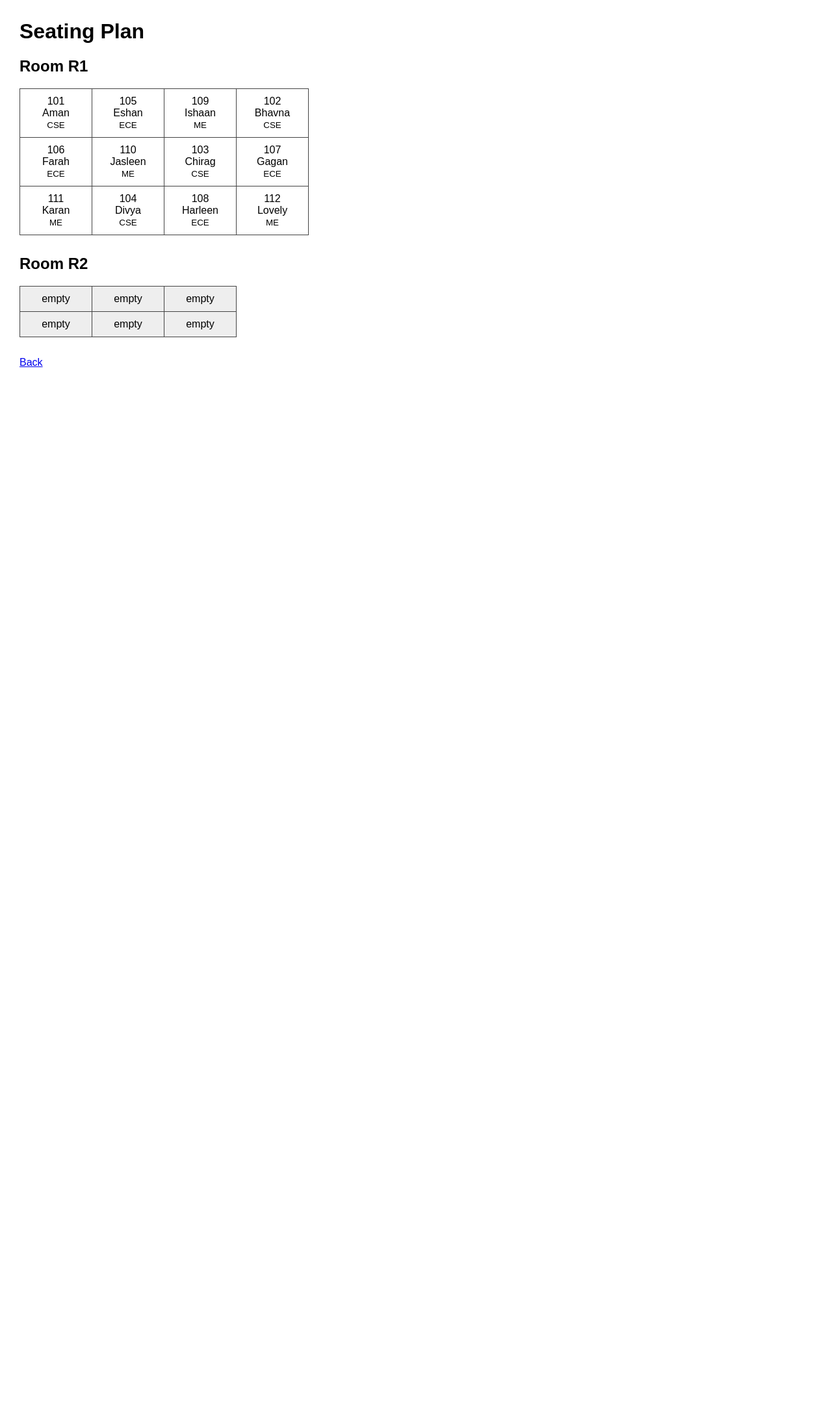
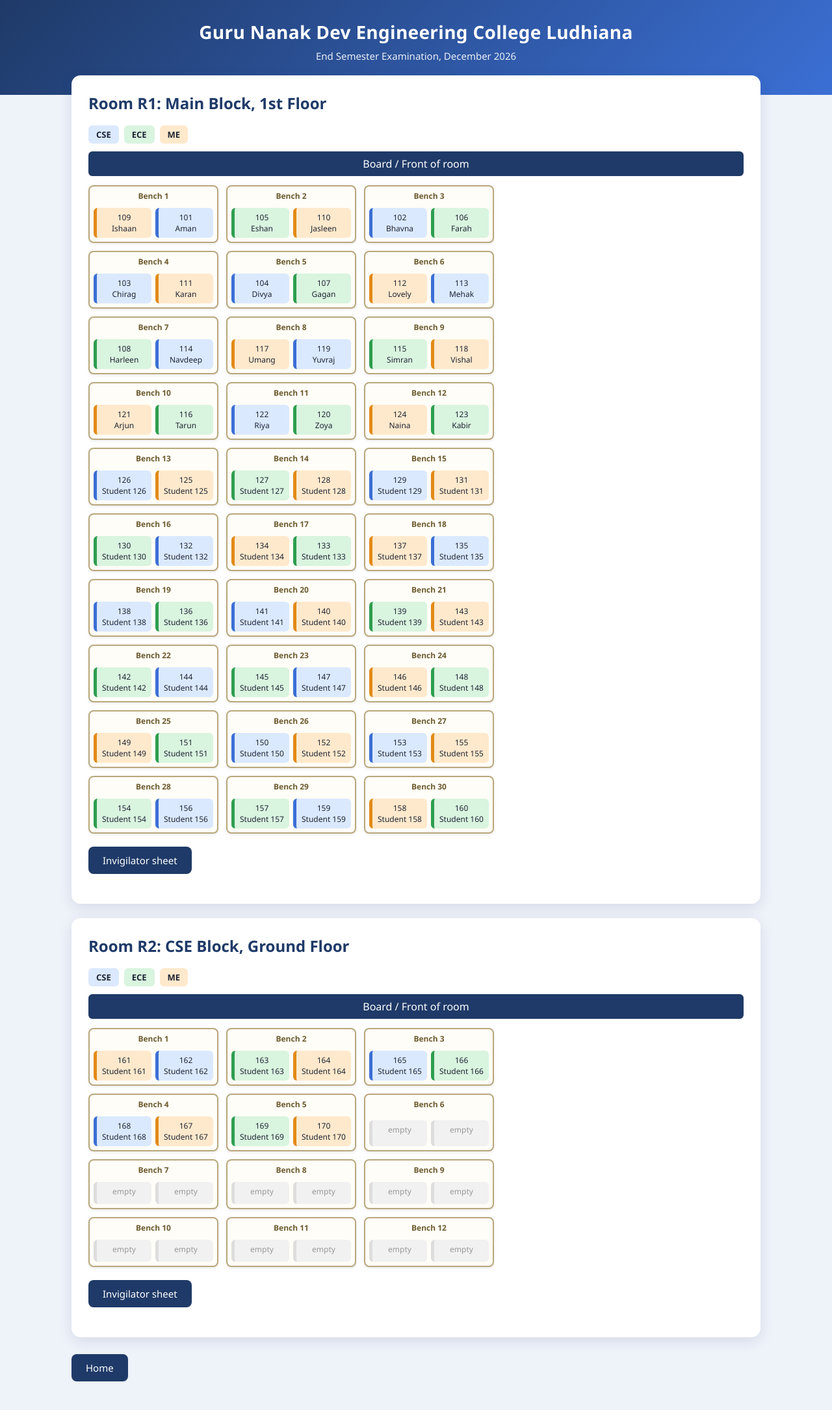
Before and after one commit to Tamanna-sh/exam-seating, a Flask app: page /generate in a window 1280 px wide. Shown: the whole page at 65% size. Before the commit the page ends 565 px from the top, so only its background shows below. Run offline with Flask 3, Linux system fonts and the light colour scheme.

Commit message:
Seats side by side on each bench

```diff
--- a/app.py
+++ b/app.py
@@ -1,47 +1,116 @@
 import csv
-from flask import Flask, render_template, request
+import json
+from collections import Counter
+from flask import Flask, render_template, request, abort
 from seating import allocate, find_seat
 
 app = Flask(__name__)
 
 
 def read_csv(path):
-    with open(path, newline="", encoding="utf-8") as f:
+    with open(path, newline="", encoding="utf-8-sig") as f:
         return list(csv.DictReader(f))
 
 
+def load_config():
+    with open("config.json", encoding="utf-8-sig") as f:
+        return json.load(f)
+
+
 def build_plan():
-    students = read_csv("data/students.csv")
-    rooms = [
-        {"room": r["room"], "rows": int(r["rows"]), "cols": int(r["cols"])}
-        for r in read_csv("data/rooms.csv")
-    ]
-    return allocate(students, rooms)
+    return allocate(read_csv("data/students.csv"), read_csv("data/rooms.csv"))
+
+
+def room_info(room_name):
+    for r in read_csv("data/rooms.csv"):
+        if r["room"] == room_name:
+            return r
+    return {}
 
 
 @app.route("/")
 def index():
-    return render_template("index.html")
+    return render_template("index.html", config=load_config())
+
+
+@app.route("/health")
+def health():
+    return "ok"
 
 
 @app.route("/find")
 def find():
     query = request.args.get("q", "")
+    config = load_config()
     try:
         plan = build_plan()
     except ValueError as e:
-        return render_template("seat.html", matches=[], query=query, error=str(e))
+        return render_template("slip.html", matches=[], query=query, error=str(e), config=config)
     matches = find_seat(plan, query)
-    return render_template("seat.html", matches=matches, query=query, error=None)
+    for m in matches:
+        info = room_info(m["room"])
+        m["block"] = info.get("block", "")
+        m["floor"] = info.get("floor", "")
+        m["invigilator"] = info.get("invigilator", "")
+    return render_template("slip.html", matches=matches, query=query, error=None, config=config)
+
+
+@app.route("/map/<room>/<int:bench_no>")
+def room_map(room, bench_no):
+    plan = build_plan()
+    if room not in plan:
+        abort(404)
+    return render_template(
+        "map.html", room=room, grid=plan[room], info=room_info(room),
+        highlight=bench_no, config=load_config(),
+    )
 
 
 @app.route("/generate")
 def generate():
+    config = load_config()
     try:
         plan = build_plan()
     except ValueError as e:
-        return render_template("result.html", plan={}, error=str(e))
-    return render_template("result.html", plan=plan, error=None)
+        return render_template("result.html", plan={}, rooms={}, error=str(e), config=config)
+    rooms = {r["room"]: r for r in read_csv("data/rooms.csv")}
+    return render_template("result.html", plan=plan, rooms=rooms, error=None, config=config)
+
+
+@app.route("/sheet/<room>")
+def sheet(room):
+    plan = build_plan()
+    if room not in plan:
+        abort(404)
+    cols = len(plan[room][0])
+    entries = []
+    for r, row in enumerate(plan[room]):
+        for c, bench in enumerate(row):
+            for k, s in enumerate(bench):
+                if s:
+                    entries.append({
+                        "bench_no": r * cols + c + 1,
+                        "side": "Left" if k == 0 else "Right",
+                        "student": s,
+                    })
+    return render_template(
+        "invigilator.html", room=room, entries=entries,
+        info=room_info(room), config=load_config(),
+    )
+
+
+@app.route("/stats")
+def stats():
+    students = read_csv("data/students.csv")
+    rooms = read_csv("data/rooms.csv")
+    benches = sum(int(r["rows"]) * int(r["bench_cols"]) for r in rooms)
+    seats = benches * 2
+    return render_template(
+        "stats.html", total=len(students), rooms=len(rooms), benches=benches,
+        seats=seats, free=seats - len(students),
+        by_branch=dict(Counter(s["branch"] for s in students)),
+        config=load_config(),
+    )
 
 
 if __name__ == "__main__":
--- /dev/null
+++ b/config.json
@@ -0,0 +1,5 @@
+{
+  "university": "Guru Nanak Dev Engineering College Ludhiana",
+  "exam_name": "End Semester Examination",
+  "exam_date": "December 2026"
+}
--- a/data/rooms.csv
+++ b/data/rooms.csv
@@ -1,3 +1,3 @@
-room,rows,cols
-R1,3,4
-R2,2,3
+room,rows,bench_cols,block,floor,invigilator
+R1,10,3,Main Block,1st Floor,Invigilator 1
+R2,4,3,CSE Block,Ground Floor,Invigilator 2
--- a/data/students.csv
+++ b/data/students.csv
@@ -1,13 +1,71 @@
-roll_no,name,branch
-101,Aman,CSE
-102,Bhavna,CSE
-103,Chirag,CSE
-104,Divya,CSE
-105,Eshan,ECE
-106,Farah,ECE
-107,Gagan,ECE
-108,Harleen,ECE
-109,Ishaan,ME
-110,Jasleen,ME
-111,Karan,ME
-112,Lovely,ME
+roll_no,name,branch,class,year
+101,Aman,CSE,B.Tech,3
+102,Bhavna,CSE,B.Tech,3
+103,Chirag,CSE,B.Tech,3
+104,Divya,CSE,B.Tech,3
+105,Eshan,ECE,B.Tech,3
+106,Farah,ECE,B.Tech,3
+107,Gagan,ECE,B.Tech,3
+108,Harleen,ECE,B.Tech,3
+109,Ishaan,ME,B.Tech,3
+110,Jasleen,ME,B.Tech,3
+111,Karan,ME,B.Tech,3
+112,Lovely,ME,B.Tech,3
+113,Mehak,CSE,B.Tech,3
+114,Navdeep,CSE,B.Tech,3
+115,Simran,ECE,B.Tech,3
+116,Tarun,ECE,B.Tech,3
+117,Umang,ME,B.Tech,3
+118,Vishal,ME,B.Tech,3
+119,Yuvraj,CSE,B.Tech,3
+120,Zoya,ECE,B.Tech,3
+121,Arjun,ME,B.Tech,3
+122,Riya,CSE,B.Tech,3
+123,Kabir,ECE,B.Tech,3
+124,Naina,ME,B.Tech,3
+125,Student 125,ME,B.Tech,3
+126,Student 126,CSE,B.Tech,3
+127,Student 127,ECE,B.Tech,3
+128,Student 128,ME,B.Tech,3
+129,Student 129,CSE,B.Tech,3
+130,Student 130,ECE,B.Tech,3
+131,Student 131,ME,B.Tech,3
+132,Student 132,CSE,B.Tech,3
+133,Student 133,ECE,B.Tech,3
+134,Student 134,ME,B.Tech,3
+135,Student 135,CSE,B.Tech,3
+136,Student 136,ECE,B.Tech,3
+137,Student 137,ME,B.Tech,3
+138,Student 138,CSE,B.Tech,3
+139,Student 139,ECE,B.Tech,3
+140,Student 140,ME,B.Tech,3
+141,Student 141,CSE,B.Tech,3
+142,Student 142,ECE,B.Tech,3
+143,Student 143,ME,B.Tech,3
+144,Student 144,CSE,B.Tech,3
+145,Student 145,ECE,B.Tech,3
+146,Student 146,ME,B.Tech,3
+147,Student 147,CSE,B.Tech,3
+148,Student 148,ECE,B.Tech,3
+149,Student 149,ME,B.Tech,3
+150,Student 150,CSE,B.Tech,3
+151,Student 151,ECE,B.Tech,3
+152,Student 152,ME,B.Tech,3
+153,Student 153,CSE,B.Tech,3
+154,Student 154,ECE,B.Tech,3
+155,Student 155,ME,B.Tech,3
+156,Student 156,CSE,B.Tech,3
+157,Student 157,ECE,B.Tech,3
+158,Student 158,ME,B.Tech,3
+159,Student 159,CSE,B.Tech,3
+160,Student 160,ECE,B.Tech,3
+161,Student 161,ME,B.Tech,3
+162,Student 162,CSE,B.Tech,3
+163,Student 163,ECE,B.Tech,3
+164,Student 164,ME,B.Tech,3
+165,Student 165,CSE,B.Tech,3
+166,Student 166,ECE,B.Tech,3
+167,Student 167,ME,B.Tech,3
+168,Student 168,CSE,B.Tech,3
+169,Student 169,ECE,B.Tech,3
+170,Student 170,ME,B.Tech,3
--- /dev/null
+++ b/templates/base.html
@@ -0,0 +1,52 @@
+<!DOCTYPE html>
+<html>
+<head>
+  <meta charset="utf-8">
+  <meta name="viewport" content="width=device-width, initial-scale=1">
+  <title>{% block title %}Exam Seating{% endblock %}</title>
+  <style>
+    :root { --navy: #1f3a68; --accent: #3b6fd4; --bg: #eef2f9; }
+    * { box-sizing: border-box; }
+    body { font-family: "Segoe UI", Arial, sans-serif; margin: 0; background: var(--bg); color: #1d2433; }
+    header { background: linear-gradient(135deg, #1f3a68, #3b6fd4); color: #fff; padding: 30px 30px 50px; text-align: center; }
+    header h1 { margin: 0; font-size: 28px; letter-spacing: 0.3px; }
+    header p { margin: 8px 0 0; opacity: 0.9; font-size: 15px; }
+    main { max-width: 1100px; margin: -30px auto 40px; padding: 0 20px; }
+    .card { background: #fff; border-radius: 14px; padding: 26px; box-shadow: 0 6px 20px rgba(31, 58, 104, 0.12); margin-bottom: 22px; }
+    .card h2 { margin-top: 0; color: var(--navy); }
+    a.btn, button { background: var(--navy); color: #fff; border: none; padding: 11px 22px; border-radius: 8px; font-size: 15px; text-decoration: none; cursor: pointer; display: inline-block; margin: 4px 4px 4px 0; transition: background 0.2s; }
+    a.btn:hover, button:hover { background: var(--accent); }
+    input[type=text] { width: 100%; max-width: 380px; padding: 12px 14px; font-size: 16px; border: 2px solid #cfd8ea; border-radius: 8px; margin-right: 6px; }
+    input[type=text]:focus { outline: none; border-color: var(--accent); }
+    table { border-collapse: collapse; width: 100%; margin: 12px 0; }
+    th, td { border: 1px solid #dde4f2; padding: 10px 12px; text-align: left; }
+    th { background: #e8edf7; color: var(--navy); width: 34%; }
+    tr:nth-child(even) td { background: #f8faff; }
+    .bench { display: inline-block; vertical-align: top; background: #fffdf7; border: 2px solid #b9a77c; border-radius: 8px; padding: 6px; margin: 6px; min-width: 132px; box-shadow: 0 2px 4px rgba(0, 0, 0, 0.08); font-size: 12px; text-align: center; }
+    .bench .no { font-weight: 700; color: #6b5a2e; margin-bottom: 4px; }
+    .seat { padding: 6px 4px; margin: 3px 0; border-radius: 6px; border-left: 5px solid transparent; min-height: 34px; }
+    .b-CSE { background: #dbe9ff; border-left-color: #3b6fd4; }
+    .b-ECE { background: #d9f4df; border-left-color: #2e9e4f; }
+    .b-ME { background: #ffe9cc; border-left-color: #e28a17; }
+    .empty { background: #f1f1f1; color: #999; border-left-color: #ddd; }
+    .mine { outline: 4px solid #d62828; box-shadow: 0 0 14px rgba(214, 40, 40, 0.5); }
+    .legend span { padding: 5px 12px; border-radius: 6px; margin-right: 8px; font-size: 13px; font-weight: 600; }
+    .hero { text-align: center; padding: 40px 26px; }
+    .hero h2 { font-size: 26px; }
+        .bench-row { display: grid; grid-template-columns: repeat(var(--cols), 200px); gap: 12px; margin-bottom: 12px; }
+    .bench-row .bench { display: grid; grid-template-columns: 1fr 1fr; gap: 6px; margin: 0; min-width: 0; }
+    .bench-row .bench .no { grid-column: 1 / -1; }
+    .bench-row .seat { margin: 0; font-size: 12px; word-break: break-word; }
+    @media print { header, .noprint { display: none; } body { background: #fff; } main { margin: 0; } .card { box-shadow: none; border: 1px solid #ccc; } }
+  </style>
+</head>
+<body>
+  <header>
+    <h1>{{ config.university }}</h1>
+    <p>{{ config.exam_name }}, {{ config.exam_date }}</p>
+  </header>
+  <main>
+    {% block content %}{% endblock %}
+  </main>
+</body>
+</html>
--- a/templates/result.html
+++ b/templates/result.html
@@ -1,35 +1,32 @@
-<!DOCTYPE html>
-<html>
-<head>
-  <title>Seating Plan</title>
-  <style>
-    body { font-family: Arial; margin: 30px; }
-    table { border-collapse: collapse; margin-bottom: 30px; }
-    td { border: 1px solid #444; padding: 10px; text-align: center; min-width: 90px; }
-    .empty { background: #eee; }
-  </style>
-</head>
-<body>
-  <h1>Seating Plan</h1>
-  {% if error %}
-    <p style="color: red;">{{ error }}</p>
-  {% endif %}
-  {% for room, grid in plan.items() %}
-    <h2>Room {{ room }}</h2>
-    <table>
-      {% for row in grid %}
-      <tr>
-        {% for seat in row %}
-          {% if seat %}
-            <td>{{ seat.roll_no }}<br>{{ seat.name }}<br><small>{{ seat.branch }}</small></td>
+{% extends "base.html" %}
+{% block title %}Full Seating Plan{% endblock %}
+{% block content %}
+{% if error %}<div class="card"><p style="color:red;">{{ error }}</p></div>{% endif %}
+{% for room, grid in plan.items() %}
+<div class="card">
+  <h2>Room {{ room }}: {{ rooms[room].block }}, {{ rooms[room].floor }}</h2>
+  <p class="legend"><span class="b-CSE">CSE</span><span class="b-ECE">ECE</span><span class="b-ME">ME</span></p>
+  <div style="background:#1f3a68;color:#fff;text-align:center;padding:8px;border-radius:6px;margin-bottom:14px;">Board / Front of room</div>
+  {% set cols = grid[0]|length %}
+  {% for row in grid %}
+    {% set r = loop.index0 %}
+    <div class="bench-row" style="--cols: {{ cols }};">
+    {% for bench in row %}
+      <div class="bench">
+        <div class="no">Bench {{ r * cols + loop.index }}</div>
+        {% for s in bench %}
+          {% if s %}
+            <div class="seat b-{{ s.branch }}">{{ s.roll_no }}<br>{{ s.name }}</div>
           {% else %}
-            <td class="empty">empty</td>
+            <div class="seat empty">empty</div>
           {% endif %}
         {% endfor %}
-      </tr>
-      {% endfor %}
-    </table>
+      </div>
+    {% endfor %}
+    </div>
   {% endfor %}
-  <a href="/">Back</a>
-</body>
-</html>
+  <p class="noprint"><a class="btn" href="/sheet/{{ room }}">Invigilator sheet</a></p>
+</div>
+{% endfor %}
+<p class="noprint"><a class="btn" href="/">Home</a></p>
+{% endblock %}
```
Also changed, not shown: seating.py (+51 -25 lines), templates/index.html (+14 -11 lines), templates/invigilator.html (added, +16 -0 lines), templates/map.html (added, +30 -0 lines), templates/seat.html (deleted, +0 -21 lines), templates/slip.html (added, +32 -0 lines), templates/stats.html (added, +21 -0 lines).
